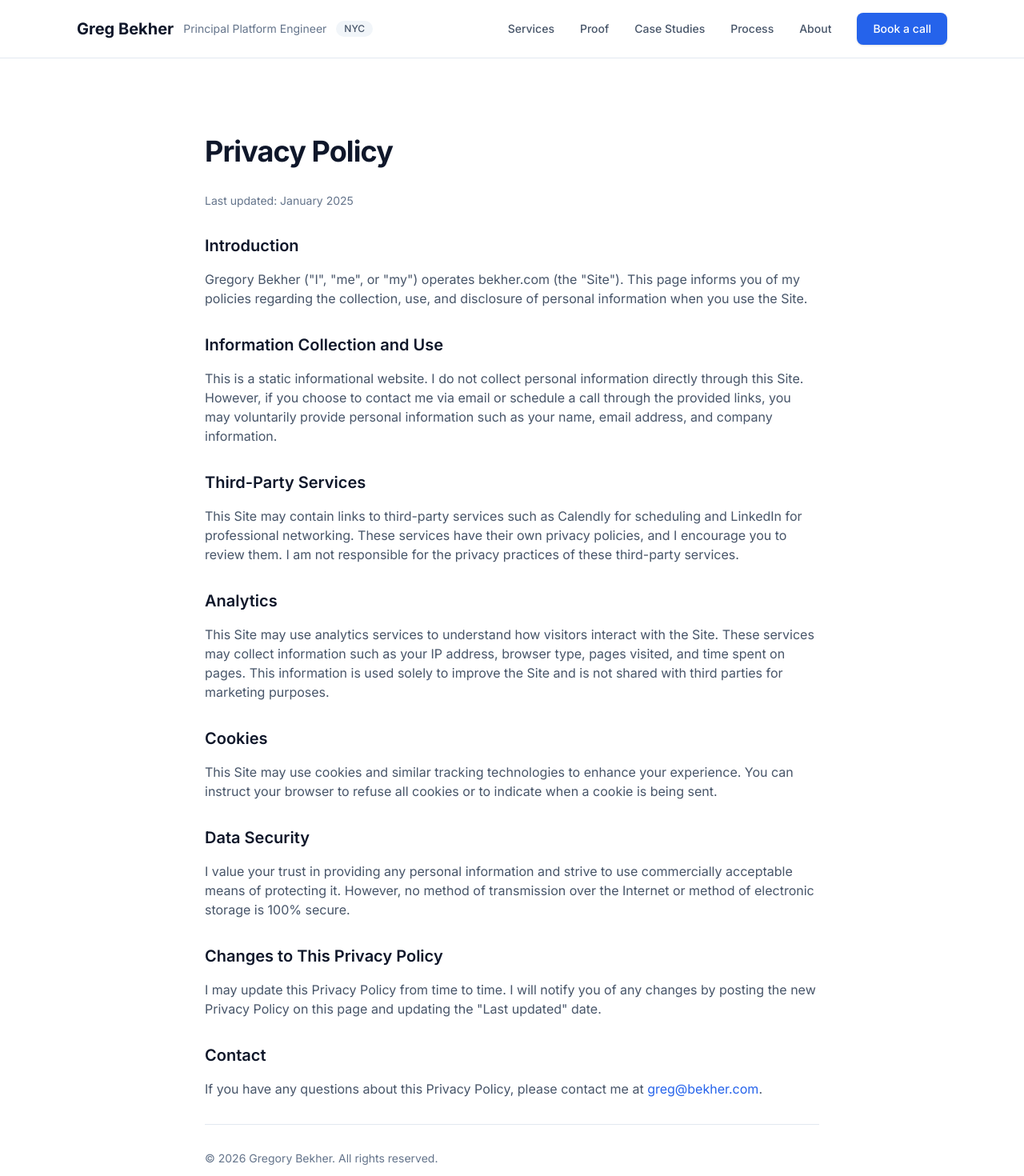
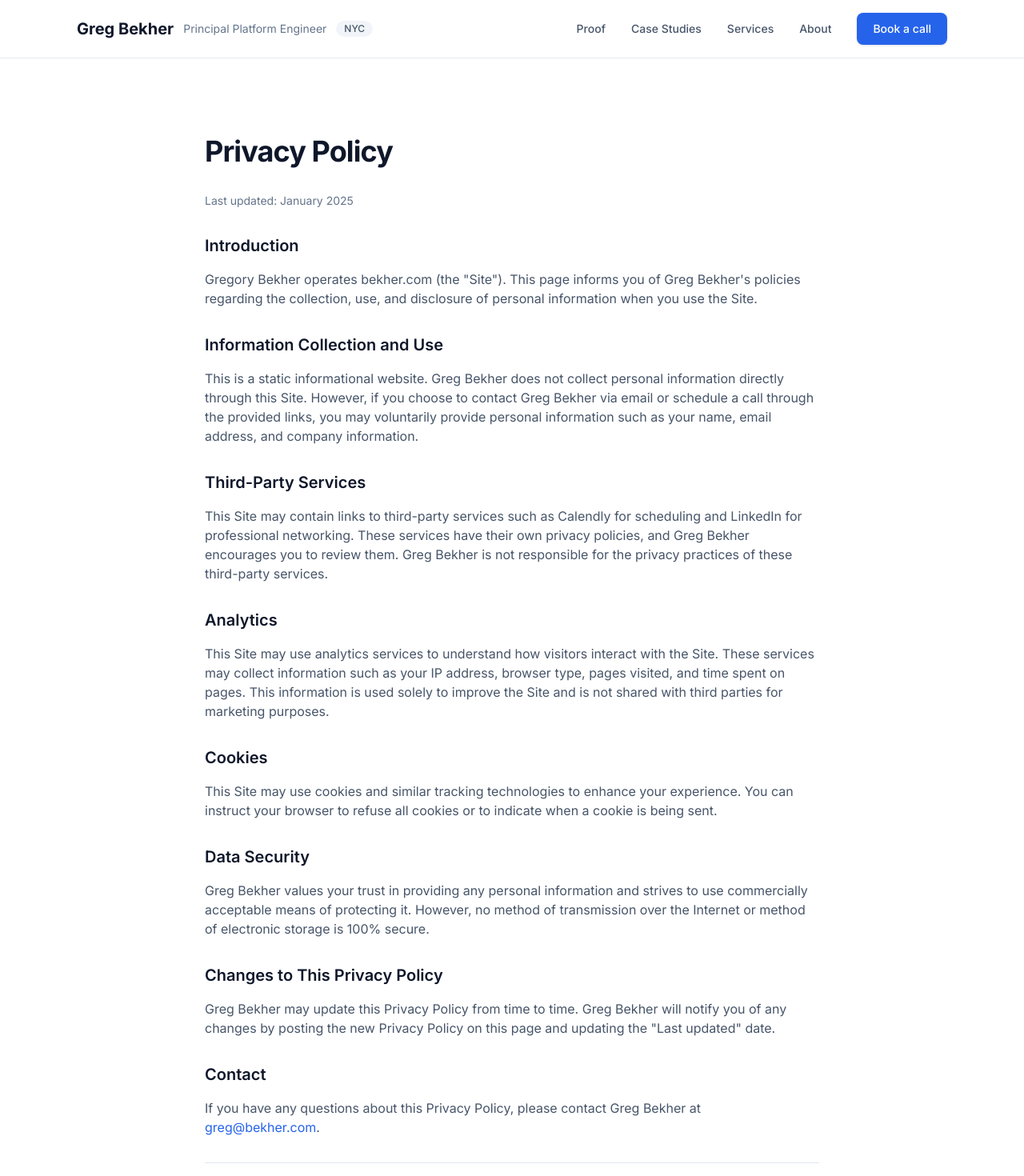
Before and after one commit to bekher/bekher.com, a Next.js app: page /privacy in a window 1280 px wide. Shown: the top 1470 px of the page at 80% size. Built offline with nearby package versions, Linux system fonts and the light colour scheme.

Commit message:
feat: punchier headings, change to third person, reodrer sections, copy tweaks

```diff
--- a/src/app/page.tsx
+++ b/src/app/page.tsx
@@ -9,6 +9,7 @@ import { HowIWork } from "@/components/sections/HowIWork";
 import { IdealFit } from "@/components/sections/IdealFit";
 import { About } from "@/components/sections/About";
 import { FinalCTA } from "@/components/sections/FinalCTA";
+import { SHOW_PROCESS_SECTION } from "@/lib/content";
 
 export default function Home() {
   return (
@@ -18,11 +19,11 @@ export default function Home() {
         <Hero />
         <ProofStrip />
         <OutcomeMetrics />
+        <CaseStudies />
         <Services />
-        <CaseStudies />
-        <HowIWork />
+        {SHOW_PROCESS_SECTION && <HowIWork />}
+        <About />
         <IdealFit />
-        <About />
         <FinalCTA />
       </main>
       <Footer />
--- a/src/app/privacy/page.tsx
+++ b/src/app/privacy/page.tsx
@@ -32,9 +32,9 @@ export default function PrivacyPage() {
                   Introduction
                 </h2>
                 <p className="text-slate-600 dark:text-slate-300 mb-4">
-                  Gregory Bekher (&quot;I&quot;, &quot;me&quot;, or &quot;my&quot;) operates bekher.com (the &quot;Site&quot;).
-                  This page informs you of my policies regarding the collection, use, and disclosure
-                  of personal information when you use the Site.
+                  Gregory Bekher operates bekher.com (the &quot;Site&quot;). This page informs you of Greg Bekher&apos;s
+                  policies regarding the collection, use, and disclosure of personal information
+                  when you use the Site.
                 </p>
               </section>
 
@@ -43,9 +43,9 @@ export default function PrivacyPage() {
                   Information Collection and Use
                 </h2>
                 <p className="text-slate-600 dark:text-slate-300 mb-4">
-                  This is a static informational website. I do not collect personal information
-                  directly through this Site. However, if you choose to contact me via email or
-                  schedule a call through the provided links, you may voluntarily provide personal
+                  This is a static informational website. Greg Bekher does not collect personal information
+                  directly through this Site. However, if you choose to contact Greg Bekher via email
+                  or schedule a call through the provided links, you may voluntarily provide personal
                   information such as your name, email address, and company information.
                 </p>
               </section>
@@ -57,8 +57,8 @@ export default function PrivacyPage() {
                 <p className="text-slate-600 dark:text-slate-300 mb-4">
                   This Site may contain links to third-party services such as Calendly for
                   scheduling and LinkedIn for professional networking. These services have their
-                  own privacy policies, and I encourage you to review them. I am not responsible
-                  for the privacy practices of these third-party services.
+                  own privacy policies, and Greg Bekher encourages you to review them. Greg Bekher is not
+                  responsible for the privacy practices of these third-party services.
                 </p>
               </section>
 
@@ -90,7 +90,7 @@ export default function PrivacyPage() {
                   Data Security
                 </h2>
                 <p className="text-slate-600 dark:text-slate-300 mb-4">
-                  I value your trust in providing any personal information and strive to use
+                  Greg Bekher values your trust in providing any personal information and strives to use
                   commercially acceptable means of protecting it. However, no method of transmission
                   over the Internet or method of electronic storage is 100% secure.
                 </p>
@@ -101,7 +101,7 @@ export default function PrivacyPage() {
                   Changes to This Privacy Policy
                 </h2>
                 <p className="text-slate-600 dark:text-slate-300 mb-4">
-                  I may update this Privacy Policy from time to time. I will notify you of any
+                  Greg Bekher may update this Privacy Policy from time to time. Greg Bekher will notify you of any
                   changes by posting the new Privacy Policy on this page and updating the
                   &quot;Last updated&quot; date.
                 </p>
@@ -112,7 +112,7 @@ export default function PrivacyPage() {
                   Contact
                 </h2>
                 <p className="text-slate-600 dark:text-slate-300 mb-4">
-                  If you have any questions about this Privacy Policy, please contact me at{" "}
+                  If you have any questions about this Privacy Policy, please contact Greg Bekher at{" "}
                   <a
                     href="mailto:greg@bekher.com"
                     className="text-blue-600 hover:text-blue-700 dark:text-blue-400 dark:hover:text-blue-300"
--- a/src/app/terms/page.tsx
+++ b/src/app/terms/page.tsx
@@ -104,7 +104,7 @@ export default function TermsPage() {
                 </h2>
                 <p className="text-slate-600 dark:text-slate-300 mb-4">
                   This Site may contain links to third-party websites or services that are not
-                  owned or controlled by Gregory Bekher. I have no control over and assume no
+                  owned or controlled by Gregory Bekher. Greg Bekher has no control over and assumes no
                   responsibility for the content, privacy policies, or practices of any third-party
                   websites or services.
                 </p>
@@ -126,8 +126,8 @@ export default function TermsPage() {
                   Changes to Terms
                 </h2>
                 <p className="text-slate-600 dark:text-slate-300 mb-4">
-                  I reserve the right to modify or replace these Terms at any time. If a revision
-                  is material, I will provide at least 30 days&apos; notice prior to any new terms
+                  Greg Bekher reserves the right to modify or replace these Terms at any time. If a revision
+                  is material, Greg Bekher will provide at least 30 days&apos; notice prior to any new terms
                   taking effect.
                 </p>
               </section>
@@ -137,7 +137,7 @@ export default function TermsPage() {
                   Contact
                 </h2>
                 <p className="text-slate-600 dark:text-slate-300 mb-4">
-                  If you have any questions about these Terms, please contact me at{" "}
+                  If you have any questions about these Terms, please contact Greg Bekher at{" "}
                   <a
                     href="mailto:greg@bekher.com"
                     className="text-blue-600 hover:text-blue-700 dark:text-blue-400 dark:hover:text-blue-300"
--- a/src/components/sections/HowIWork.tsx
+++ b/src/components/sections/HowIWork.tsx
@@ -7,7 +7,7 @@ export function HowIWork() {
     <section id="process" className="py-20 bg-white dark:bg-slate-950">
       <Container>
         <SectionHeader
-          title="How I Work"
+          title="How Greg Bekher Works"
           subtitle="Pragmatic execution, high ownership, first-principles strategy, fast feedback loops, measurable outcomes"
         />
 
--- a/src/components/sections/IdealFit.tsx
+++ b/src/components/sections/IdealFit.tsx
@@ -8,7 +8,7 @@ export function IdealFit() {
       <Container>
         <SectionHeader
           title="Is This a Good Fit?"
-          subtitle="I work best with certain types of engagements"
+          subtitle="Greg Bekher works best with certain types of engagements"
         />
 
         <div className="grid grid-cols-1 md:grid-cols-2 gap-8 max-w-4xl mx-auto">
--- a/src/components/sections/Services.tsx
+++ b/src/components/sections/Services.tsx
@@ -8,11 +8,11 @@ const SHOW_PROOF = false;
 
 export function Services() {
   return (
-    <section id="services" className="py-20 bg-white dark:bg-slate-950">
+    <section id="services" className="py-20 bg-slate-50 dark:bg-slate-900">
       <Container>
         <SectionHeader
-          title="How I Can Help"
-          subtitle="I take a small number of high-impact and specialized consulting engagements tailored to your platform challenges. "
+          title="Ways to Work Together"
+          subtitle="A small number of high-impact, specialized consulting engagements tailored to your platform challenges."
         />
 
         <div className="grid grid-cols-1 lg:grid-cols-3 gap-8">
--- a/src/lib/content.ts
+++ b/src/lib/content.ts
@@ -7,6 +7,9 @@ export const textLinks: Record<string, string> = {
 
 // Set to true when the services PDF is ready to show
 const SHOW_SERVICES_PDF_CTA = false;
+
+// Set to true to show the Process section and nav link
+export const SHOW_PROCESS_SECTION = false;
 
 export const siteConfig = {
   name: "Greg Bekher",
@@ -21,17 +24,17 @@ export const siteConfig = {
 };
 
 export const navItems: NavItem[] = [
-  { label: "Services", href: "/#services" },
   { label: "Proof", href: "/#proof" },
   { label: "Case Studies", href: "/#case-studies" },
-  { label: "Process", href: "/#process" },
+  { label: "Services", href: "/#services" },
+  ...(SHOW_PROCESS_SECTION ? [{ label: "Process", href: "/#process" }] : []),
   { label: "About", href: "/#about" },
   // { label: "Contact", href: "/#contact" },
 ];
 
 export const hero = {
-  headline: "Stop yeeting into prod. Start shipping like an operator",
-  subheadline: "Greg Bekher is a Principal Platform Engineer & Agentic AI Builder with deep experience in AWS, web services, automation, and agentic AI at scale.",
+  headline: "The person CTOs call when the replatform can't fail.",
+  subheadline: "Principal-level execution with a founder's perspective. Greg Bekher architects, builds, ships, and scales platforms on AWS.",
   trustLine: "Founder/CTO @ Inline · Ex-Amazon, Tripadvisor, Thrasio · Trusted by CTOs & technology leaders",
   primaryCta: "Book a 30-min intro call",
   secondaryCta: "Download services brief",
@@ -47,6 +50,13 @@ export const proofLogos = [
   { name: "Tenable", logo: "tenable" },
   { name: "Northrop Grumman", logo: "northrop-grumman" },
 ];
+
+/** Links for case study headlines (company name → URL). Only entries with a URL become links. */
+export const caseStudyUrls: Record<string, string> = {
+  "Amazon Pharmacy": "https://pharmacy.amazon.com",
+  "Inline (Founder/CTO)": "https://getinline.io",
+  "Caring.com": "https://caring.com",
+};
 
 export const metrics: Metric[] = [
   {
@@ -259,7 +269,7 @@ export const idealFit = {
   ],
   notFit: [
     "Full-time engagements",
-    "Non-strategic engineering staff augmentation",
+    "Staff augmentation without architectural scope",
     "Competitive engagements",
   ],
 };
@@ -280,5 +290,5 @@ export const about = {
 
 export const finalCta = {
   headline: "Let's talk about your platform",
-  availability: "Availability may become limited if you wait, book a call today",
+  availability: "Book a call today",
 };
```
Also changed, not shown: src/components/sections/CaseStudies.tsx (+17 -4 lines).
